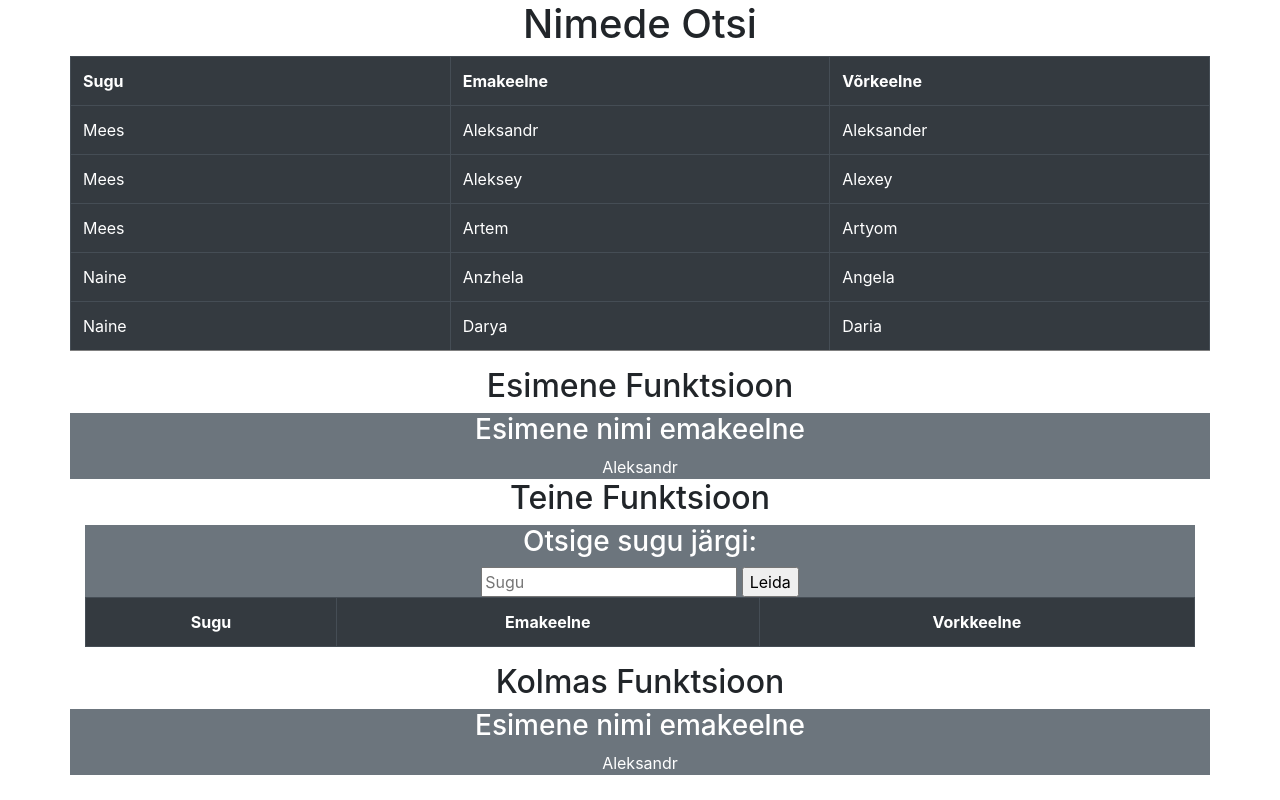
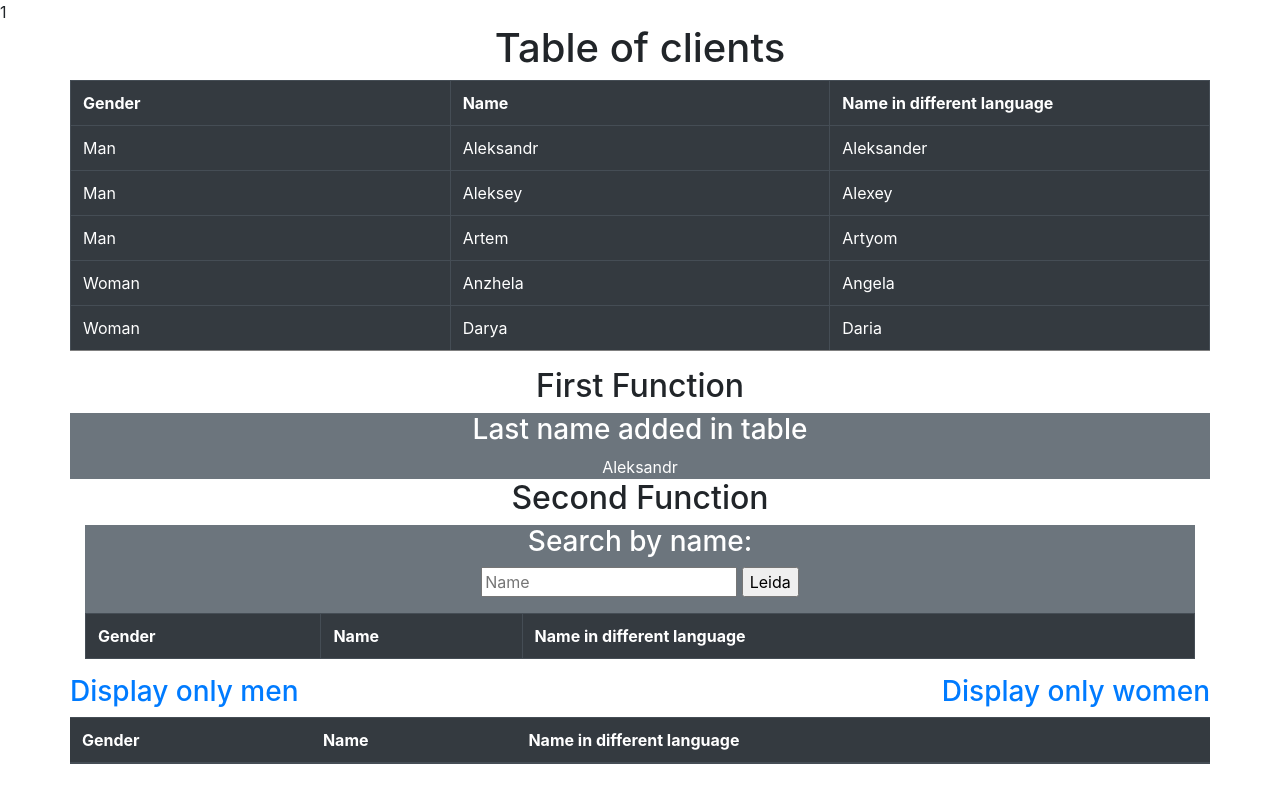
Before and after one commit to TsaikaWeb/Clients, a PHP site: page /index.php in a window 1280 px wide. Run offline with PHP 8.4, Linux system fonts and the light colour scheme; lists and menus that the app fills with data are empty.

Commit message:
Add files via upload

```diff
--- a/TsaikaPHP/index.php
+++ b/TsaikaPHP/index.php
@@ -1,5 +1,16 @@
 <?php
 $nimed = simplexml_load_file("inimene.xml");
+$form = "Mees";
+if(isset($_GET['x'])){
+    switch ($_GET['x']) {
+        case 'mehed':
+            $form = "Man";
+            break;
+        case 'naised':
+            $form = "Woman";
+    }
+}
+
 echo $nimed -> nimi[0] -> attributes() ->id;
 function searchComputersByName($query){
     global $nimed;
@@ -15,13 +26,15 @@ function searchInimesedBySugu($query){
     global $nimed;
     $result = array();
     foreach ($nimed -> nimi as $nimi1){
-        if (substr(strtolower($nimi1 -> sugu), 0, strlen($query))== strtolower($query))
+        if (substr(strtolower($nimi1 -> emakeelne), 0, strlen($query))== strtolower($query))
             array_push($result, $nimi1);
     }
     return $result;
 
 }
 ?>
+
+
 <!DOCTYPE html>
 
 <html xmlns="http://www.w3.org/1999/xhtml">
@@ -31,14 +44,14 @@ function searchInimesedBySugu($query){
     <meta charset="utf-8">
 </head>
 <body>
-<h1 class="text-center">Nimede Otsi</h1>
+<h1 class="text-center">Table of clients</h1>
 <div class="container">
     <div class="row justify-content-md-center">
 <table border="1" class="table table-dark table-hover">
     <tr>
-        <th width="12%">Sugu</th>
-        <th width="12%">Emakeelne</th>
-        <th width="12%">Võrkeelne</th>
+        <th width="12%">Gender</th>
+        <th width="12%">Name</th>
+        <th width="12%">Name in different language</th>
 
 
     </tr>
@@ -56,30 +69,30 @@ function searchInimesedBySugu($query){
     ?>
 </table>
 <div class="container text-center">
-    <h2>Esimene Funktsioon</h2>
+    <h2>First Function</h2>
 </div>
 <div class="container text-center bg-secondary text-white">
 
-<h3>Esimene nimi emakeelne</h3>
+<h3>Last name added in table</h3>
 <?php echo $nimed -> nimi[0] -> emakeelne; ?>
 
 </div>
 <div class="container text-center ">
 
-    <h2>Teine Funktsioon</h2>
+    <h2>Second Function</h2>
 
 <div class=" text-center bg-secondary text-white">
 
-<h3>Otsige sugu järgi: </h3>
+<h3>Search by name:</h3>
     <form action="?" method="post">
-        <input type="text" name="search" placeholder="Sugu"/>
+        <input type="text" name="search" placeholder="Name"/>
         <input type="submit" value="Leida" />
     </form>
     <table border="1" class="table table-dark table-hover">
         <tr>
-            <th>Sugu</th>
-            <th>Emakeelne</th>
-            <th>Vorkkeelne</th>
+            <th>Gender</th>
+            <th>Name</th>
+            <th>Name in different language</th>
 
 
         </tr>
@@ -102,14 +115,40 @@ function searchInimesedBySugu($query){
 
 </div>
 </div>
-<div class="container text-center">
-    <h2>Kolmas Funktsioon</h2>
+<div class="container">
+    <div class="row justify-content-md-center">
+
+        <a href="index.php?x=mehed"><h3>Display only men</h3></a>
+        <hr>
+        <a href="index.php?x=naised"><h3>Display only women</h3></a>
+
+
+
+        <table class="table table-dark table-hover">
+            <thead>
+            <tr>
+                <th scope="col">Gender</th>
+                <th scope="col">Name</th>
+                <th scope="col">Name in different language</th>
+
+
+            </tr>
+            </thead>
+            <tbody>
+            <?php
+            foreach($nimed->nimi as $nimi2) {
+                if($nimi2->sugu == $form){
+                    echo '<tr>';
+                    echo '<td>'.$nimi2->emakeelne.'</td>';
+                    echo '<td>'.$nimi2->vorkkeelne.'</td>';
+                    echo '<td>'.$nimi2->sugu.'</td>';
+                    echo '</tr>';
+                }
+            }
+            ?>
+            </tbody>
+        </table>
 </div>
-<div class="container text-center bg-secondary text-white">
-
-    <h3>Esimene nimi emakeelne</h3>
-    <?php echo $nimed -> nimi[0] -> emakeelne; ?>
-
 </div>
 </body>
 </html>
--- a/TsaikaPHP/inimene.xml
+++ b/TsaikaPHP/inimene.xml
@@ -1,28 +1,28 @@
 <?xml version="1.0" encoding="utf-8" ?>
 
 <nimed>
-  <nimi>
-    <sugu>Mees</sugu>
+  <nimi id="1">
+    <sugu>Man</sugu>
     <emakeelne>Aleksandr</emakeelne>
     <vorkkeelne>Aleksander</vorkkeelne>
   </nimi>
-  <nimi>
-    <sugu>Mees</sugu>
+  <nimi id="2">
+    <sugu>Man</sugu>
     <emakeelne>Aleksey</emakeelne>
     <vorkkeelne>Alexey</vorkkeelne>
   </nimi>
-  <nimi>
-    <sugu>Mees</sugu>
+  <nimi id="3">
+    <sugu>Man</sugu>
     <emakeelne>Artem</emakeelne>
     <vorkkeelne>Artyom</vorkkeelne>
   </nimi>
-  <nimi>
-    <sugu>Naine</sugu>
+  <nimi id="4">
+    <sugu>Woman</sugu>
     <emakeelne>Anzhela</emakeelne>
     <vorkkeelne>Angela</vorkkeelne>
   </nimi>
-  <nimi>
-    <sugu>Naine</sugu>
+  <nimi id="5">
+    <sugu>Woman</sugu>
     <emakeelne>Darya</emakeelne>
     <vorkkeelne>Daria</vorkkeelne>
   </nimi>
```
